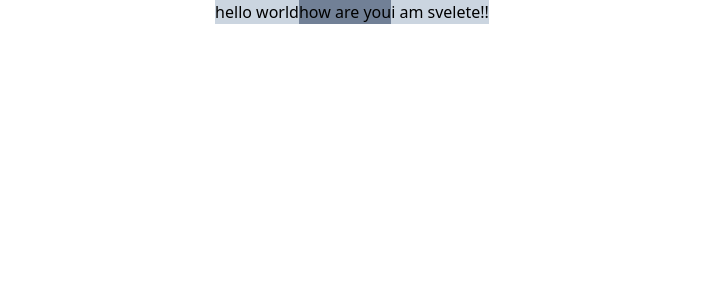
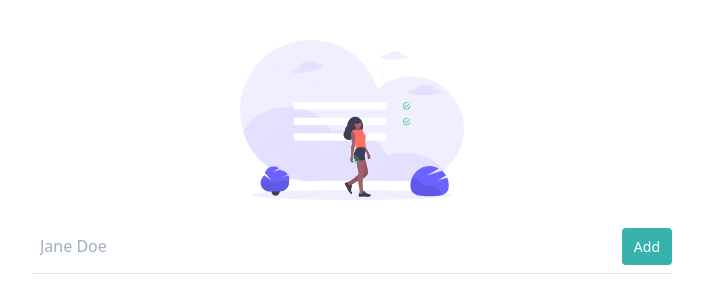
Before and after one commit to Asifm95/svelte-todo, a Svelte app: page / in a window 1280 px wide. Shown: the top 304 px of the page, without its empty margins (288-991 px from the left). Built offline with nearby package versions, Linux system fonts and the light colour scheme.

Commit message:
intial html markup

```diff
--- a/src/App.svelte
+++ b/src/App.svelte
@@ -6,8 +6,25 @@
 
 </style>
 
-<div class="flex justify-center">
-  <div class="bg-gray-400">hello world</div>
-  <div class="bg-gray-600 visible">how are you</div>
-  <div class="bg-gray-400">i am svelete!!</div>
+<div class="container mx-auto py-10 flex flex-col items-center">
+  <img class="w-56 object-center" src={'/img/app-logo.svg'} alt="" />
+  <div class="w-1/2 my-5">
+    <form class="w-full">
+      <div class="flex items-center border-b border-b-2 py-2">
+        <input
+          class="appearance-none bg-transparent border-none w-full text-gray-700
+          mr-3 py-1 px-2 leading-tight focus:outline-none"
+          type="text"
+          placeholder="Jane Doe"
+          aria-label="Full name" />
+        <button
+          class="flex-shrink-0 bg-teal-500 hover:bg-teal-700 border-teal-500
+          hover:border-teal-700 text-sm border-4 text-white py-1 px-2 rounded"
+          type="button">
+          Add
+        </button>
+      </div>
+    </form>
+  </div>
+
 </div>
```
